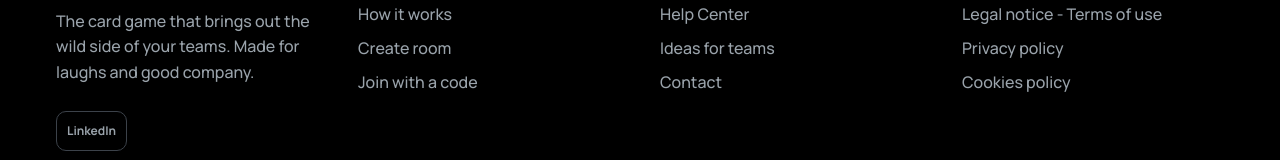
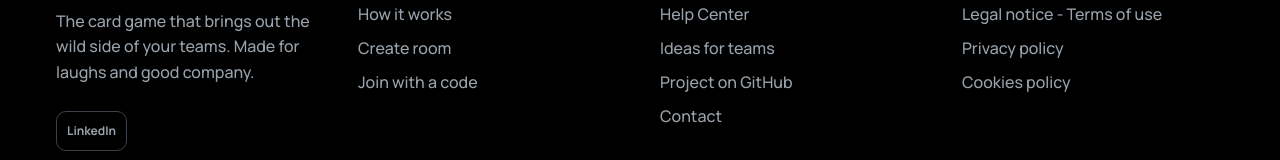
Before and after one commit to jomavazquez/malas-personas, a React (Vite) app in the folder frontend/: page / in a window 1280 px wide. Shown: the part 2636-2796 px from the top of the page. Built offline with nearby package versions, Linux system fonts and the light colour scheme.

Commit message:
Minor change in Footer

```diff
--- a/frontend/src/components/pages/Footer.tsx
+++ b/frontend/src/components/pages/Footer.tsx
@@ -5,6 +5,13 @@ import { useAuth, useJoinModal } from "../../context";
 import { Blob, Button, Logo } from "../../components";
 import { C, F, goToSection, scrollToTop,  } from "../../lib";
 import styles from "./Footer.module.css";
+
+interface FooterPropLink {
+    to?: string;
+    onClick?: () => void;
+    children: React.ReactNode
+    target?: '_self' | '_blank';
+}
 
 export const Footer = () => {
 
@@ -21,7 +28,7 @@ export const Footer = () => {
         return () => window.removeEventListener("scroll", handleScroll);
     }, []);
 
-    const FooterLink = ({ to, onClick, children }: { to?: string; onClick?: () => void; children: React.ReactNode }) => {
+    const FooterLink = ({ to, onClick, children, target = '_self' }: FooterPropLink ) => {
         if( onClick ){
             return (
                 <button
@@ -38,6 +45,7 @@ export const Footer = () => {
             <Link
                 to={ to ?? "#" }
                 className={ styles.link }
+                target={ target }
                 onMouseEnter={ (e) => (e.currentTarget.style.color = "#fff") }
                 onMouseLeave={ (e) => (e.currentTarget.style.color = "#9AA3AB") }
             >
@@ -90,6 +98,7 @@ export const Footer = () => {
                         <div className={ styles.column_label }>{ t("footer.resources") }</div>
                         <FooterLink to="/help-center">{ t("footer.helpCenter") }</FooterLink>
                         <FooterLink to="/">{ t("footer.teamIdeas") }</FooterLink>
+                        <FooterLink to="https://www.github.com" target="_blank">{ t("footer.pOnGitHub") }</FooterLink>
                         <FooterLink to="/contact">{ t("footer.contact") }</FooterLink>
                     </div>
                     <div>
--- a/frontend/src/i18n/locales/en.json
+++ b/frontend/src/i18n/locales/en.json
@@ -146,7 +146,8 @@
     "legalNotice": "Legal notice - Terms of use",
     "privacyPolicy": "Privacy policy",
     "cookiePolicy": "Cookies policy",
-    "tagline": "The card game that brings out the wild side of your teams. Made for laughs and good company."
+    "tagline": "The card game that brings out the wild side of your teams. Made for laughs and good company.",
+    "pOnGitHub": "Project on GitHub"
   },
   "login": {
     "welcome": "Welcome back to the wild side.",
--- a/frontend/src/i18n/locales/es.json
+++ b/frontend/src/i18n/locales/es.json
@@ -146,7 +146,8 @@
     "legalNotice": "Aviso legal - Términos de uso",
     "privacyPolicy": "Política de privacidad",
     "cookiePolicy": "Política de cookies",
-    "tagline": "El juego de cartas para sacar el lado salvaje de tus equipos. Hecho con humor y estar en buena compañía."
+    "tagline": "El juego de cartas para sacar el lado salvaje de tus equipos. Hecho con humor y estar en buena compañía.",
+    "pOnGitHub": "Proyecto en GitHub"
   },
   "login": {
     "welcome": "Bienvenido de vuelta al lado salvaje.",
```
